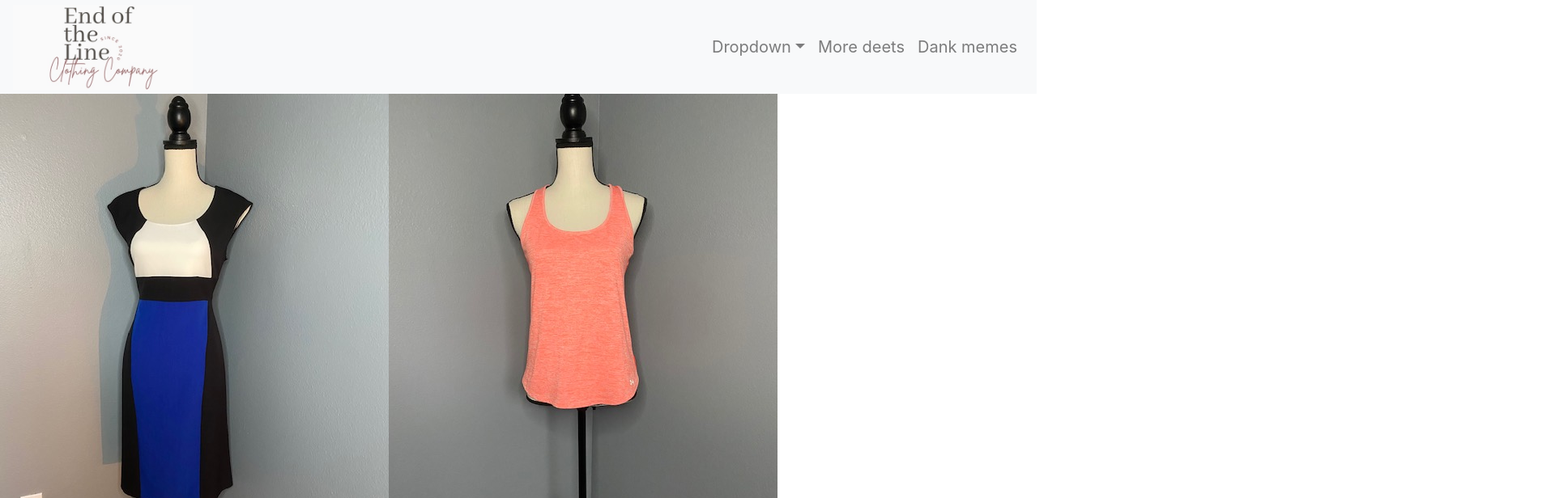
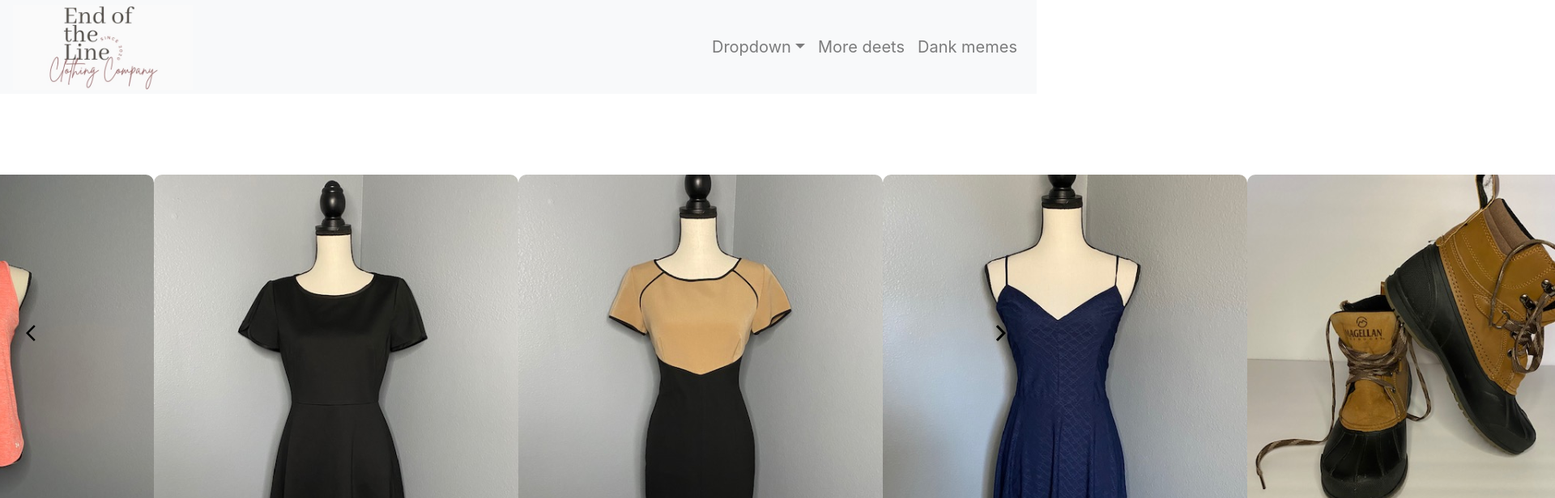
Before and after one commit to Ramong06/end-of-the-line-clothing, a React (Create React App) app: page / in a window 1280 px wide. Shown: the top 616 px of the page at 81% size, 1920 px wide, since content can reach past the window. Built offline with nearby package versions, Linux system fonts and the light colour scheme; the HTML template or start-up script is replaced by a standard one.

Commit message:
styling photos for slider

```diff
--- a/package.json
+++ b/package.json
@@ -4,6 +4,8 @@
   "version": "0.1.0",
   "private": true,
   "dependencies": {
+    "@material-ui/core": "^4.11.3",
+    "@material-ui/icons": "^4.11.2",
     "@testing-library/jest-dom": "^5.11.4",
     "@testing-library/react": "^11.1.0",
     "@testing-library/user-event": "^12.1.10",
--- a/src/App.js
+++ b/src/App.js
@@ -2,13 +2,14 @@ import React from "react";
 import './App.css';
 import ImageSlider from "./Components/ImageSlider";
 import Navbar from './Components/Navbar';
+import { SliderData } from "./Components/SliderData";
 
 const App =() => {
   return (
 
       <div>
       <Navbar />
-      <ImageSlider />
+      <ImageSlider slides={SliderData} />
       </div>
 
   );
--- a/src/Components/ImageSlider/index.js
+++ b/src/Components/ImageSlider/index.js
@@ -1,17 +1,24 @@
-import React from 'react';
+import React, { useState } from 'react';
 import './style.css';
 import { SliderData } from '../SliderData';
+import ArrowForwardIosIcon from '@material-ui/icons/ArrowForwardIos';
+import ArrowBackIosIcon from '@material-ui/icons/ArrowBackIos';
 
 
-const ImageSlider = () => {
+const ImageSlider = ({ slides }) => {
+    const [current, setCurrent] = useState(0);
+    const length = slides.length
+
     return (
-        <>
+        <hero className='hero__slider'>
+            <ArrowBackIosIcon className="backArrow" />
+            <ArrowForwardIosIcon className="forwardArrow" />
         { SliderData.map((slide, index) => {
             return (
-              <img src={ slide.image } alt='eol-item' />
+              <img src={ slide.image } alt='eol-item' className='hero__sliderImage' />
           )
         })}
-        </>
+        </hero>
     )
 }
 
--- a/src/Components/ImageSlider/style.css
+++ b/src/Components/ImageSlider/style.css
@@ -0,0 +1,35 @@
+.hero__slider {
+/* position: relative; */
+height: 100vh;
+display: flex;
+justify-content: center;
+align-items: center;
+}
+
+.hero__sliderImage {
+    width: 1000px;
+    height: 600px;
+    border-radius: 10px;
+}
+
+.forwardArrow {
+    position: absolute;
+    top: 50%;
+    right: 32px;
+    font-size: 3rem;
+    color: #000000;
+    z-index: 10;
+    cursor: pointer;
+    user-select: none;
+}
+
+.backArrow {
+    position: absolute;
+    top: 50%;
+    left: 32px;
+    font-size: 3rem;
+    color: #000000;
+    z-index: 10;
+    cursor: pointer;
+    user-select: none;
+}
```
Also changed, not shown: 2 other files (tests, documents, lock files or other folders).
